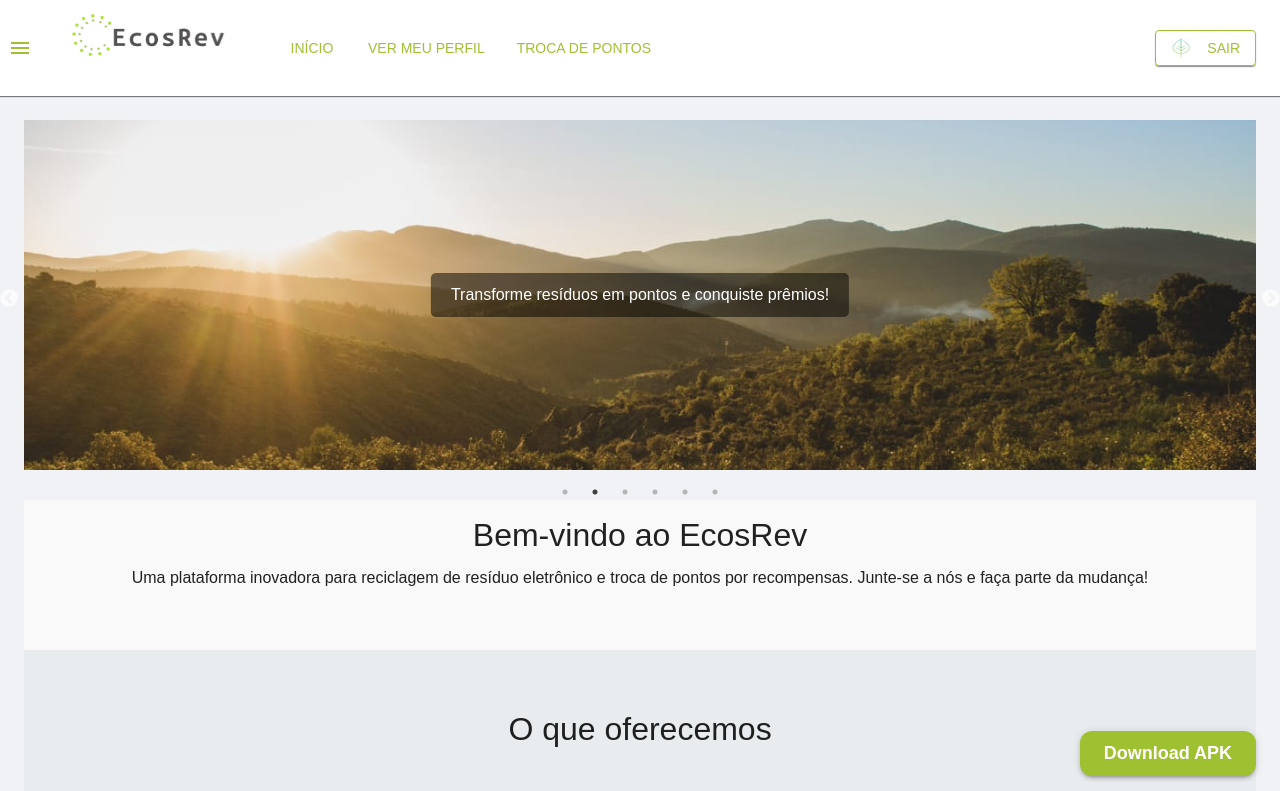
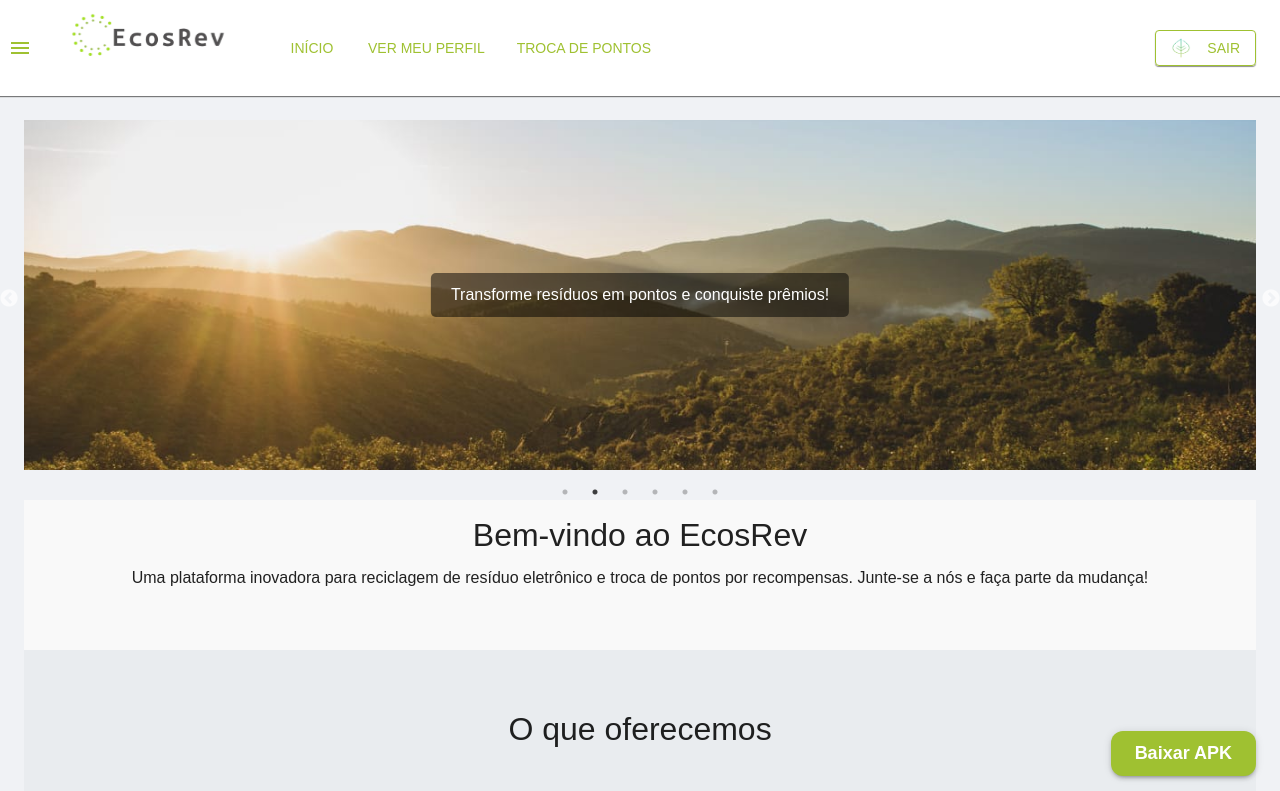
Before and after one commit to JoaoLucasMdO/FrontEcosRev5s, a Next.js app: page /home in a window 1280 px wide. Shown: the top 791 px of the page. Built offline with nearby package versions, Linux system fonts and the light colour scheme.

Commit message:
fix - att

```diff
--- a/src/app/home/page.tsx
+++ b/src/app/home/page.tsx
@@ -220,7 +220,7 @@ function DownloadApkButton() {
         },
       }}
     >
-      <span>Download APK</span>
+      <span>Baixar APK</span>
     </Box>
   );
 }
```
